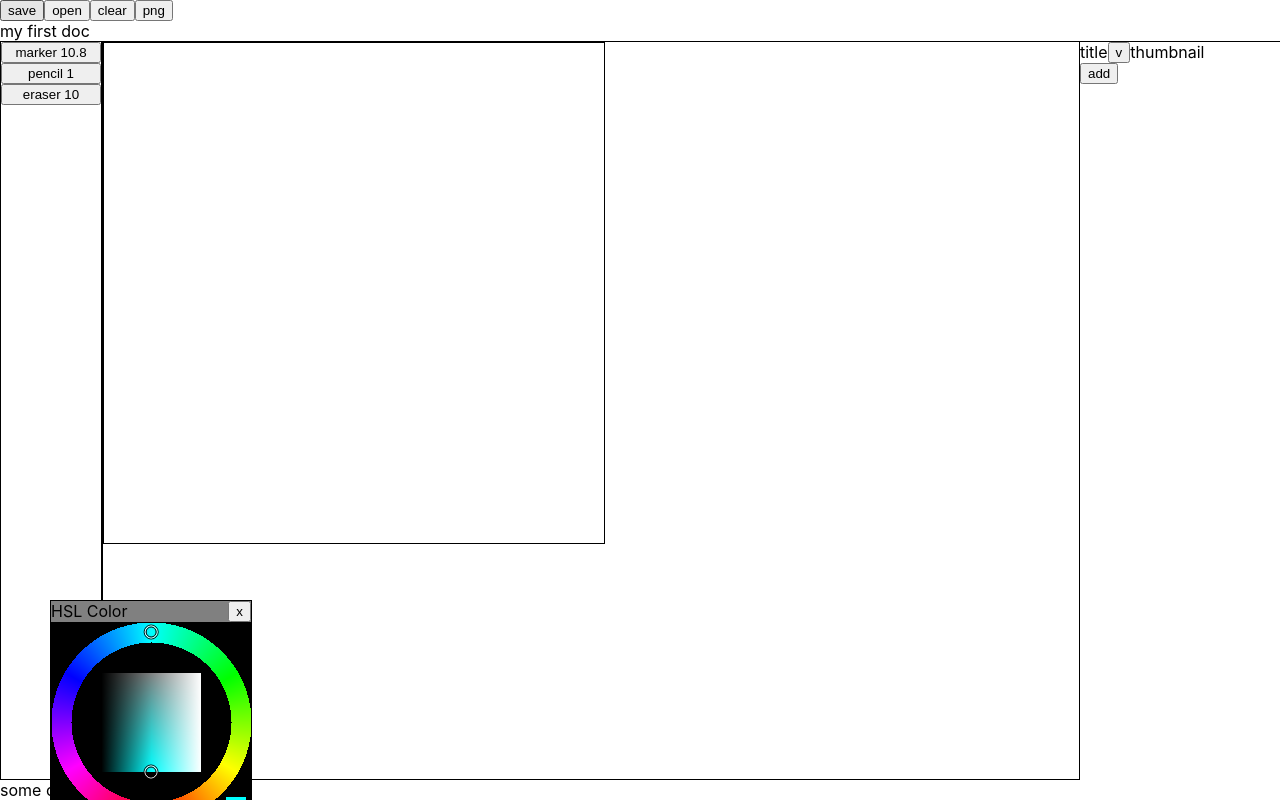
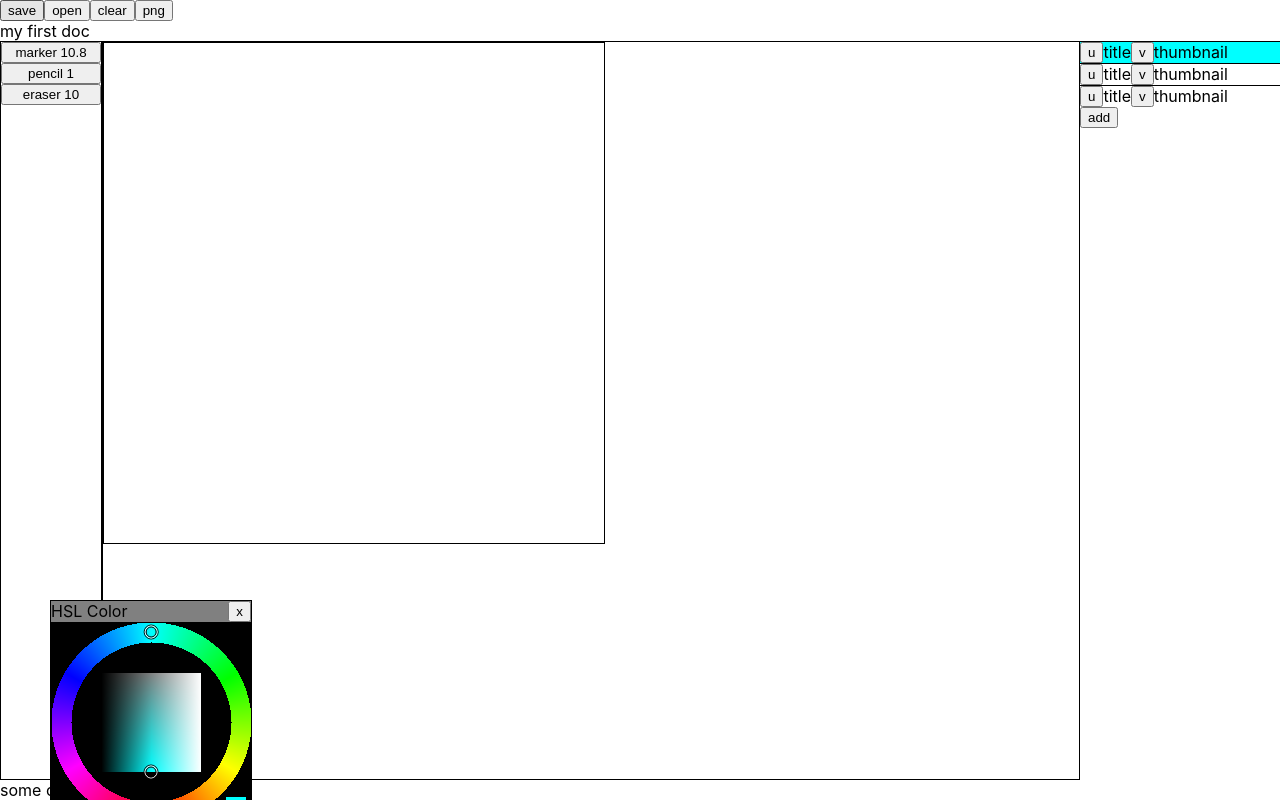
Before and after one commit to joshmarinacci/pen-canvas-editor, a React (Create React App) app: page / in a window 1280 px wide. Built offline with nearby package versions, Linux system fonts and the light colour scheme.

Commit message:
added more layers

```diff
--- a/src/App.js
+++ b/src/App.js
@@ -56,12 +56,14 @@ const pens = [
 
 const penObserver = new Observer(pens[0])
 // panel for a single Layer. no DnD for now.
-const LayerView = ({layer}) => {
+const LayerView = ({layer,selected,onSelect}) => {
   return <HBox style={{
     border: '1px solid black',
     borderWidth:'1px 0px 0 0px',
-    minWidth:'200px'
+    minWidth:'200px',
+    backgroundColor: selected===layer?'aqua':'white'
   }}>
+    <button onClick={()=>onSelect(layer)}>u</button>
     <label>title</label>
     <button>v</button>
     {/*{layer.thumb.canvas}*/}
@@ -121,10 +123,36 @@ const doc = {
         canvas:null,
       }
     },
+    {
+      type:'layer',
+      width:500,
+      height:500,
+      title:'middle layer',
+      visible:true,
+      canvas: null,
+      thumb:{
+        width:64,
+        height:64,
+        canvas:null,
+      }
+    },
+    {
+      type:'layer',
+      width:500,
+      height:500,
+      title:'bottom layer',
+      visible:true,
+      canvas: null,
+      thumb:{
+        width:64,
+        height:64,
+        canvas:null,
+      }
+    }
   ]
 }
 
-function setupDoc(doc) {
+function setupLayer(layer) {
   const can = document.createElement('canvas')
   const w = 500
   const h = 500
@@ -133,17 +161,22 @@ function setupDoc(doc) {
   can.height = h
 
   const c = can.getContext('2d')
-  c.fillStyle = 'white'
-  c.fillRect(0,0,w,h)
+  c.clearRect(0,0,w,h)
 
-  doc.layers[0].canvas = can
+  layer.canvas = can
 
   const tcan = document.createElement('canvas')
   tcan.width = 64
   tcan.height = 64
   const c2 = tcan.getContext('2d')
   c2.drawImage(can,0,0,64,64)
-  doc.layers[0].thumb.canvas = c2
+  layer.thumb.canvas = c2
+}
+
+function setupDoc(doc) {
+  doc.layers.forEach(layer => {
+    setupLayer(layer)
+  })
 }
 setupDoc(doc)
 
@@ -200,12 +233,13 @@ function App() {
   const [doc,setDoc] = useState(docObserver.get())
   const [color,setColor] = useState({hue:0,  sat:1.0, lit:0.5})
   const [pen,setPen] = useState(pens[0])
+  const [layer,setLayer] = useState(doc.layers[0])
   useEffect(()=>{
     const onChange = (val)=> setDoc(val)
     docObserver.addEventListener(onChange)
     return ()=> docObserver.removeEventListener(onChange)
   })
-  const layers = doc.layers.map((layer,i) => <LayerView key={i} layer={layer} doc={doc}/>)
+  const layers = doc.layers.map((lay,i) => <LayerView key={i} layer={lay} doc={doc} selected={layer} onSelect={setLayer}/>)
   const layerWrapper = <VBox style={{
     width:'200px',
     border:'0px solid red'
@@ -231,7 +265,7 @@ function App() {
       <label>{doc.title}</label>
       <HBox grow>
         <RecentPens pens={pens} onChange={setPen}/>
-        <PenCanvas doc={doc} pen={pen} color={color} grow/>
+        <PenCanvas doc={doc} pen={pen} color={color} layer={layer} grow/>
         {layerWrapper}
       </HBox>
       <Toolbox>
--- a/src/canvas.js
+++ b/src/canvas.js
@@ -114,7 +114,7 @@ export class PenCanvas extends Component {
     }
 
     currentLayer() {
-        return this.props.doc.layers[0]
+        return this.props.layer
     }
 
     currentPen() {
```
